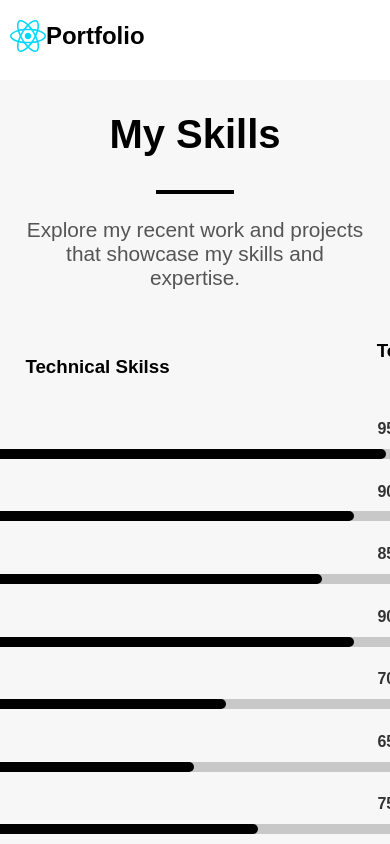
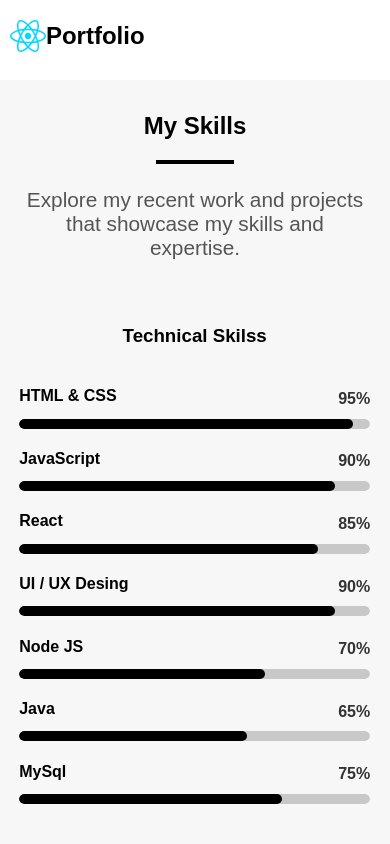
Before and after one commit to Julian-codee/Folio_React, a React (Vite) app: page /Skills in a window 390 px wide. Shown: the top 844 px of the page. Built offline with nearby package versions, Linux system fonts and the light colour scheme.

Commit message:
Realizamos el responsive para nuestras skills y sus componentes

```diff
--- a/src/assets/Styles/Skilss.css
+++ b/src/assets/Styles/Skilss.css
@@ -12,7 +12,7 @@
     text-align: center;
     display: inline-block;
   }
-  .Project-title {
+  .Projecttitle {
     margin-top: 2rem;
     text-align: center;
     font-size: 2.5rem;
@@ -36,3 +36,42 @@
     display: flex;
     justify-content: center;
   }
+
+  /* RESPONSIVE DESIGN */
+
+  /* Para tablets */
+@media (max-width: 1024px) {
+  .Project-title {
+      font-size: 2.2rem;
+  }
+
+  .description {
+      font-size: 1.2rem;
+  }
+
+  .Skilss {
+      gap: 15px;
+  }
+}
+
+
+/* Para Moviles */
+@media (max-width: 480px) {
+  .Projecttitle {
+      font-size: 1.5rem;
+  }
+
+  .description {
+      font-size: 1rem;
+  }
+
+  hr {
+      width: 40%;
+  }
+
+  .Skilss{
+    width: 100%;
+    display: flex;
+    flex-direction: column;
+  }
+}
--- a/src/assets/Styles/TechnicalSkiss.css
+++ b/src/assets/Styles/TechnicalSkiss.css
@@ -41,3 +41,32 @@
     font-weight: bold;
     color: #333;
   }
+
+  /* Para tablets */
+@media (max-width: 1024px) {
+  .progressSkill {
+      width: 70%;
+      margin: 1rem 5rem;
+  }
+
+  .infoProgress,
+  progress {
+      width: 100%;
+      max-width: 30rem;
+  }
+}
+
+/* Para móviles */
+@media (max-width: 480px) {
+  .progressSkill {
+    width: 100%;
+    max-width: 90%;
+    margin-left: 1.2rem;
+    text-align: center;
+  }
+
+  .infoProgress {
+      display: flex;
+      align-items: center;
+  }
+}
--- a/src/assets/Styles/ToolsSoftware.css
+++ b/src/assets/Styles/ToolsSoftware.css
@@ -23,3 +23,68 @@
     border-radius: 20px;
 
 }
+
+/* REAPONSIVE DESIGN */
+
+/* Para tablets */
+@media (max-width: 1024px) {
+    .ContainerTools {
+        width: 80%;
+        margin: 0 auto;
+    }
+
+    .tools {
+        width: 100%;
+        margin-left: 0;
+        grid-template-columns: repeat(2, 1fr);
+        gap: 15px;
+    }
+
+    .figma {
+        height: auto;
+        padding: 15px;
+    }
+}
+
+/* Para móviles */
+@media (max-width: 768px) {
+    .ContainerTools {
+        width: 100%;
+    }
+
+    .tools {
+        grid-template-columns: 1fr;
+        width: 100%;
+        gap: 20px;
+        text-align: center;
+        justify-items: center;
+    }
+
+    .figma {
+        width: 80%;
+        height: auto;
+        padding: 20px;
+    }
+}
+
+@media (max-width: 480px) {
+    .ContainerTools {
+        width: 100%;
+        padding: 0 1rem;
+        margin-bottom: 3rem;
+    }
+
+    .tools {
+        width: 100%;
+        grid-template-columns: 1fr;
+        gap: 10px;
+        margin-top: 2rem;
+    }
+
+    .figma {
+        width: 80%;
+        height: auto;
+        padding: 10px;
+        margin-left: -1.4rem;
+    }
+}
--- a/src/assets/components/Layouts/Main/Skills.jsx
+++ b/src/assets/components/Layouts/Main/Skills.jsx
@@ -10,7 +10,7 @@ export const Skills = () => {
     <>
       <div className="main-Skills">
         <div className="ContainerSkilss">
-          <h2 className="Project-title">My Skills</h2>
+          <h2 className="Projecttitle">My Skills</h2>
           <hr className="divider" />
           <p className="description">
             Explore my recent work and projects that showcase my skills and expertise.
```
